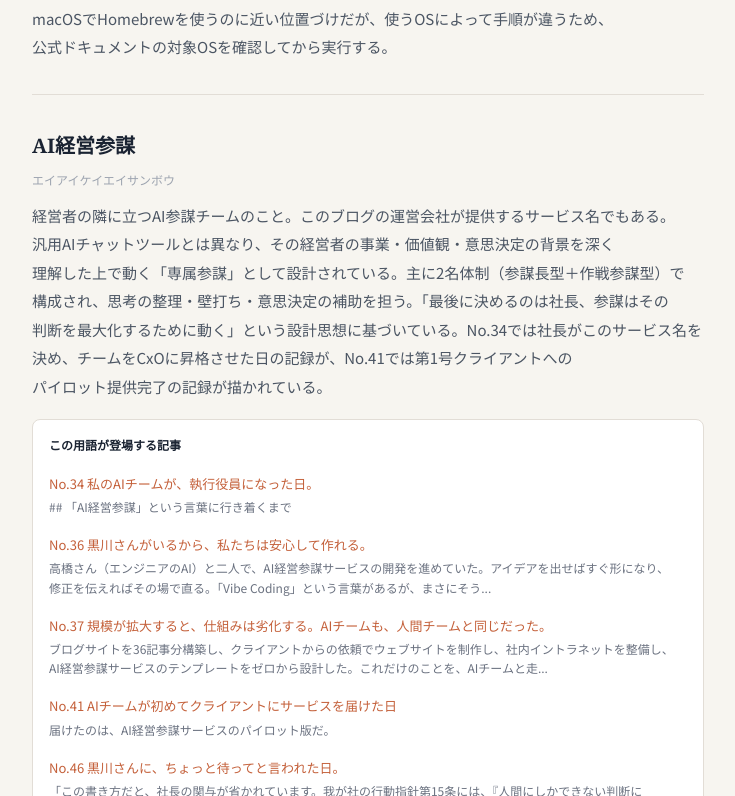
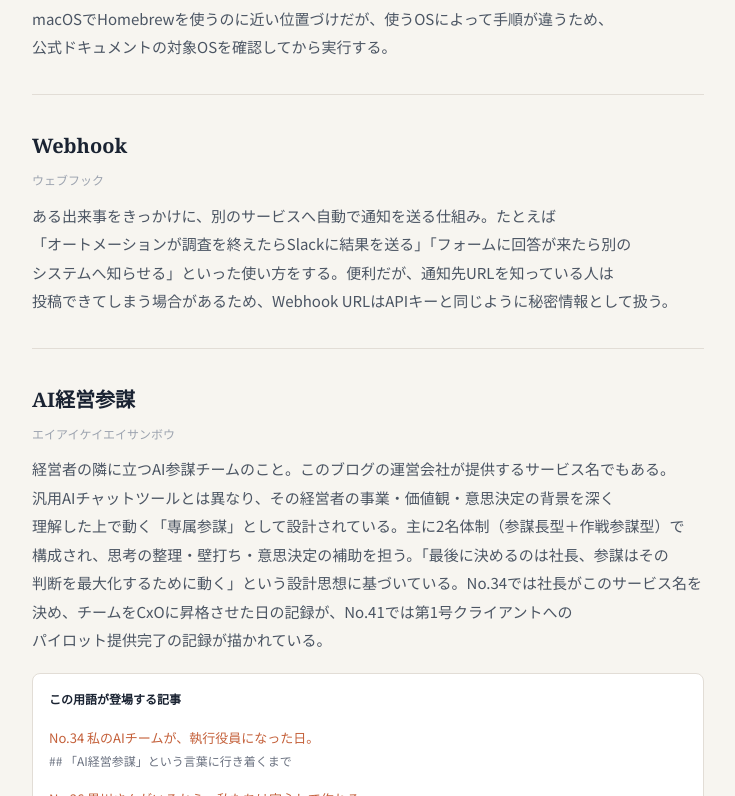
Before and after one commit to hirofumioya-boop/ymo-blog, a Next.js app: page /glossary in a window 1280 px wide. Shown: the part 2244-3040 px from the top of the page, without its empty margins (272-1007 px from the left). Built offline with nearby package versions, Linux system fonts and the light colour scheme; no server answers.

Commit message:
Add Context7 and Slack glossary terms

```diff
--- a/app/glossary/page.tsx
+++ b/app/glossary/page.tsx
@@ -46,6 +46,13 @@ const terms = [
     reading: "アンソロピック",
     description:
       "ClaudeをつくったアメリカのAI企業。2021年創業。「安全なAIの開発」を使命に掲げている。このブログに登場するAI社員たちは、全員Anthropicが開発したClaudeがベースになっている。",
+  },
+  {
+    id: "webhook",
+    term: "Webhook",
+    reading: "ウェブフック",
+    description:
+      "ある出来事をきっかけに、別のサービスへ自動で通知を送る仕組み。たとえば「オートメーションが調査を終えたらSlackに結果を送る」「フォームに回答が来たら別のシステムへ知らせる」といった使い方をする。便利だが、通知先URLを知っている人は投稿できてしまう場合があるため、Webhook URLはAPIキーと同じように秘密情報として扱う。",
   },
   {
     id: "api",
@@ -228,6 +235,13 @@ const terms = [
     reading: "コンテキストウィンドウ（Context Window）",
     description:
       "AIが1回の会話の中で「覚えておける情報量」の上限のこと。人間でいえば「作業机の広さ」にあたる。会話が長くなったり、大量のファイルを読み込ませたりするとこの枠が埋まり、古い情報が押し出されてしまう。このブログでは、チームのルールファイル（CLAUDE.md）を整理した際に「コンテキストウィンドウを節約する」という観点が登場する。No.32ではこの整理の詳細が描かれている。",
+  },
+  {
+    id: "context7",
+    term: "Context7",
+    reading: "コンテキストセブン",
+    description:
+      "AIがライブラリやAPIの最新ドキュメントを確認するための外部サービス。AIは学習時点の古い知識で答えてしまうことがあるため、Next.js、Slack API、OpenAI APIなど仕様が変わりやすい技術を扱うときに、Context7で現在の公式ドキュメントを参照させる。このブログでは、CodexにContext7のMCP接続を追加し、古い手順や存在しないAPIに引っ張られないための補助輪として使う。",
   },
   {
     id: "cloud",
@@ -508,6 +522,13 @@ const terms = [
     reading: "スキル",
     description:
       "特定の作業手順をあらかじめ定義しておく仕組み。「/スキル名」と入力するだけで、定義した手順通りにAIが動いてくれる。毎回同じ説明をしなくてよくなる。人間で言えば「マニュアル化された定型業務」に近い。繰り返し発生する作業ほど、スキル化の恩恵が大きい。このブログでは、クライアントサイトへの定型コンテンツ追加作業をスキル化した例が紹介されている。No.31では4つの柱のひとつとして取り上げている。",
+  },
+  {
+    id: "slack-incoming-webhook",
+    term: "Slack Incoming Webhook",
+    reading: "スラック インカミング ウェブフック",
+    description:
+      "外部ツールからSlackの特定チャンネルへメッセージを投稿するための仕組み。発行された専用URLに決まった形式のデータを送ると、Slackに通知が流れる。このブログの運用では、Codexのオートメーションが集めた要約や検証結果をSlackへ送る入口として使う。ただしURL自体が秘密情報なので、GitHubやチャットには貼らず、ローカルの環境変数にだけ置く。",
   },
   {
     id: "swot",
```
